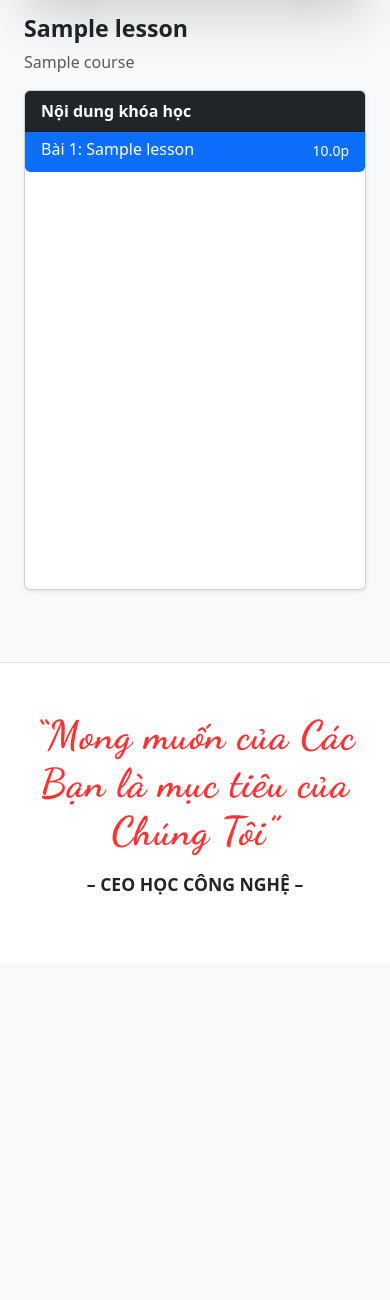
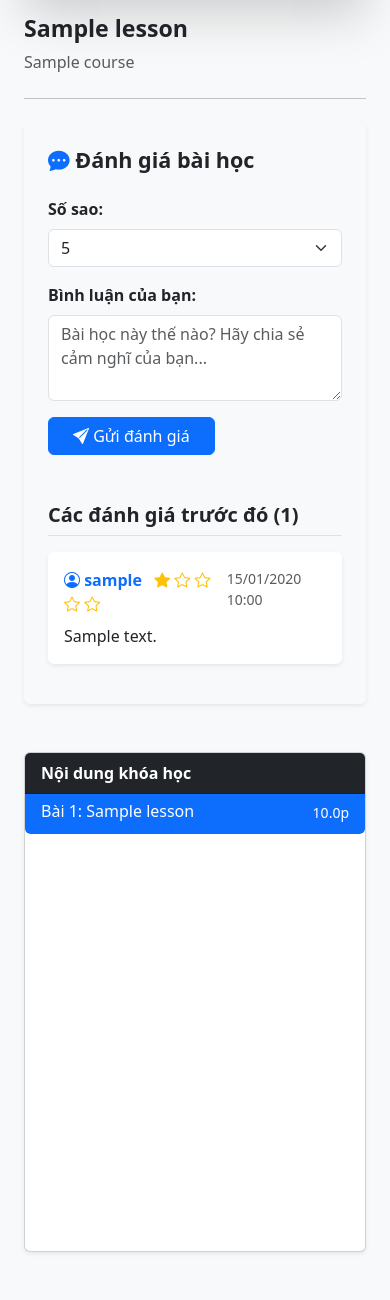
Before and after one commit to hdtrung2005-pixel/webhoconl, a Django app: page /course/1/lesson/1/ in a window 390 px wide. Shown: the part 340-1640 px from the top of the page. Before the commit the page ends 1235 px from the top, so only its background shows below. Run offline with Django 5.2, Linux system fonts and the light colour scheme; a user stored in the database is signed in; tables that the repository leaves empty hold one stand-in row (values such as "Sample post").

Commit message:
khoi tao du an

```diff
--- a/webhoconline/app/forms.py
+++ b/webhoconline/app/forms.py
@@ -1,6 +1,7 @@
-
 from django import forms
 from django.contrib.auth.models import User
+from .models import LessonReview
+
 
 class ProfileForm(forms.ModelForm):
     class Meta:
@@ -16,3 +17,25 @@ class ProfileForm(forms.ModelForm):
             'last_name': forms.TextInput(attrs={'class': 'form-control'}),
             'email': forms.EmailInput(attrs={'class': 'form-control'}),
         }
+
+# --- chức năng Đánh giá ---
+class ReviewForm(forms.ModelForm):
+    class Meta:
+        model = LessonReview
+        fields = ['rating', 'comment']
+
+        # Cấu hình giao diện cho form
+        widgets = {
+            'rating': forms.Select(attrs={'class': 'form-select'}),
+            'comment': forms.Textarea(attrs={
+                'class': 'form-control',
+                'rows': 3,
+                'placeholder': 'Bài học này thế nào? Hãy chia sẻ cảm nghĩ của bạn...'
+            }),
+        }
+
+        # Nhãn hiển thị
+        labels = {
+            'rating': 'Đánh giá (Sao)',
+            'comment': 'Bình luận'
+        }
--- a/webhoconline/app/templates/app/watch_lesson.html
+++ b/webhoconline/app/templates/app/watch_lesson.html
@@ -11,6 +11,58 @@
             </div>
             <h3 class="fw-bold">{{ current_lesson.title }}</h3>
             <p class="text-muted">{{ course.title }}</p>
+
+            <hr class="my-4">
+
+            <div class="bg-light p-4 rounded shadow-sm mb-5">
+                <h4 class="fw-bold mb-4"><i class="bi bi-chat-dots-fill text-primary"></i> Đánh giá bài học</h4>
+
+                <form method="POST" class="mb-5">
+                    {% csrf_token %}
+                    <div class="row">
+                        <div class="col-md-3 mb-3">
+                            <label class="fw-bold form-label">Số sao:</label>
+                            {{ form.rating }}
+                        </div>
+                        <div class="col-md-12 mb-3">
+                            <label class="fw-bold form-label">Bình luận của bạn:</label>
+                            {{ form.comment }}
+                        </div>
+                    </div>
+                    <button type="submit" class="btn btn-primary px-4">
+                        <i class="bi bi-send-fill"></i> Gửi đánh giá
+                    </button>
+                </form>
+
+                <h5 class="fw-bold border-bottom pb-2 mb-3">Các đánh giá trước đó ({{ reviews.count }})</h5>
+
+                <div class="review-list">
+                    {% for review in reviews %}
+                    <div class="card mb-3 border-0 shadow-sm">
+                        <div class="card-body">
+                            <div class="d-flex justify-content-between">
+                                <div>
+                                    <strong class="text-primary"><i class="bi bi-person-circle"></i> {{ review.user.username }}</strong>
+                                    <span class="ms-2 text-warning">
+                                        {% for i in "12345" %}
+                                        {% if forloop.counter <= review.rating %}
+                                        <i class="bi bi-star-fill"></i>
+                                        {% else %}
+                                        <i class="bi bi-star"></i>
+                                        {% endif %}
+                                        {% endfor %}
+                                    </span>
+                                </div>
+                                <small class="text-muted">{{ review.created_at|date:"d/m/Y H:i" }}</small>
+                            </div>
+                            <p class="card-text mt-2 text-dark">{{ review.comment }}</p>
+                        </div>
+                    </div>
+                    {% empty %}
+                    <p class="text-center text-muted py-3">Chưa có đánh giá nào. Hãy là người đầu tiên!</p>
+                    {% endfor %}
+                </div>
+            </div>
         </div>
 
         <div class="col-md-4">
--- a/webhoconline/app/views.py
+++ b/webhoconline/app/views.py
@@ -1,58 +1,57 @@
 from django.shortcuts import render, get_object_or_404, redirect
 from django.contrib import messages
 from .models import *
-from .models import Course
 from django.contrib.auth.forms import UserCreationForm
 from django.contrib.auth import login
 from django.contrib.auth.decorators import login_required
 from django.db.models import Q
 from django.core.paginator import Paginator
-from .forms import ProfileForm
-from .models import Lesson
+from .forms import ProfileForm, ReviewForm
 
-# Gắn ổ khóa vào đây
+# --- CÁC HÀM VIEW ---
+
 @login_required
 def home(request):
     courses = Course.objects.all()
     return render(request, 'app/home.html', {'courses': courses})
+
 def detail(request, course_id):
     course = get_object_or_404(Course, pk=course_id)
     user_has_course = False
 
-    # Nếu đã đăng nhập, kiểm tra xem đã mua chưa
+    # Kiểm tra user đã mua khóa học chưa
     if request.user.is_authenticated:
-        pass
+        # Kiểm tra trong bảng OrderItem xem user đã mua course này chưa
+        has_bought = OrderItem.objects.filter(order__user=request.user, course=course).exists()
+        if has_bought:
+            user_has_course = True
+
     return render(request, 'app/detail.html', {
         'course': course,
-        'user_has_course': user_has_course # Truyền biến này sang HTML
+        'user_has_course': user_has_course
     })
+
 def register(request):
     if request.method == 'POST':
         form = UserCreationForm(request.POST)
         if form.is_valid():
             user = form.save()
-            login(request, user)  # Đăng ký xong tự đăng nhập luôn
-            return redirect('home')  # Quay về trang chủ
+            login(request, user)
+            return redirect('home')
     else:
         form = UserCreationForm()
     return render(request, 'app/register.html', {'form': form})
+
 def add_to_cart(request, course_id):
-    # Lấy giỏ hàng hiện tại từ session (nếu chưa có thì tạo dict rỗng)
     cart = request.session.get('cart', {})
-
-    # Chuyển ID sang chuỗi để làm key lưu trữ
     course_id_str = str(course_id)
 
-    # Logic: Nếu có rồi thì +1, chưa có thì gán = 1
     if course_id_str in cart:
         cart[course_id_str] += 1
     else:
         cart[course_id_str] = 1
 
-    # Lưu ngược lại vào session
     request.session['cart'] = cart
-
-    # Chuyển hướng đến trang xem giỏ hàng
     return redirect('cart_detail')
 
 def cart_detail(request):
@@ -60,7 +59,6 @@ def cart_detail(request):
     cart_items = []
     total_price = 0
 
-    # Duyệt qua các ID trong giỏ để lấy thông tin chi tiết khóa học từ Database
     for course_id, quantity in cart.items():
         course = get_object_or_404(Course, pk=course_id)
         subtotal = course.price * quantity
@@ -78,29 +76,22 @@ def cart_detail(request):
 
 def remove_from_cart(request, course_id):
     cart = request.session.get('cart', {})
-
-    # Chuyển ID sang chuỗi (vì key trong session là chuỗi)
     course_id_str = str(course_id)
 
-    # Kiểm tra xem sản phẩm có trong giỏ không, có thì xóa
     if course_id_str in cart:
         del cart[course_id_str]
 
-    # Lưu lại session mới (QUAN TRỌNG: Quên dòng này là không xóa được)
     request.session['cart'] = cart
+    return redirect('cart_detail')
 
-    # Xóa xong thì load lại trang giỏ hàng
-    return redirect('cart_detail')
-@login_required  # Nhớ dòng này để bắt buộc đăng nhập mới được thanh toán
+@login_required
 def checkout(request):
     cart = request.session.get('cart', {})
 
-    # 1. Nếu giỏ hàng trống
     if not cart:
         messages.warning(request, "Giỏ hàng của bạn đang trống!")
         return redirect('cart_detail')
 
-    # 2. Tạo đơn hàng chính
     order = Order.objects.create(
         user=request.user,
         total_price=0
@@ -108,59 +99,51 @@ def checkout(request):
 
     total_price = 0
 
-    # 3. Duyệt qua giỏ hàng (Lưu ý: item ở đây chính là số lượng)
     for course_id, quantity in cart.items():
         try:
             course = Course.objects.get(id=course_id)
-
-            # Tạo chi tiết đơn hàng
             OrderItem.objects.create(
                 order=order,
                 course=course,
-                price=course.price, # <--- LẤY GIÁ TỪ DATABASE (Đúng)
-                quantity=quantity   # <--- LẤY SỐ LƯỢNG TỪ GIỎ (Đúng)
+                price=course.price,
+                quantity=quantity
             )
-
-            # Cộng dồn tổng tiền
             total_price += course.price * quantity
 
         except Course.DoesNotExist:
             continue
 
-    # 4. Cập nhật tổng tiền và xóa giỏ hàng
     order.total_price = total_price
     order.save()
 
-    request.session['cart'] = {} # Xóa sạch giỏ hàng
+    request.session['cart'] = {}
     messages.success(request, "Đặt hàng thành công! Cảm ơn bạn.")
     return redirect('home')
+
 @login_required
 def order_history(request):
-    # Lấy danh sách đơn hàng của user, xếp theo ngày mới nhất
     orders = Order.objects.filter(user=request.user).order_by('-created_at')
     return render(request, 'app/order_history.html', {'orders': orders})
+
 def search(request):
-    query = request.GET.get('q', '') # Lấy từ khóa người dùng nhập (nếu không có thì để rỗng)
+    query = request.GET.get('q', '')
     courses = []
 
     if query:
-        # Tìm các khóa học có Tiêu đề HOẶC Mô tả chứa từ khóa (icontains = không phân biệt hoa thường)
         courses = Course.objects.filter(
             Q(title__icontains=query) | Q(description__icontains=query)
         )
 
     return render(request, 'app/search.html', {'courses': courses, 'query': query})
-#chức năng tìm kiếm
+
 def all_courses(request):
-    courses_list = Course.objects.all().order_by('-id') # Lấy tất cả, mới nhất lên đầu
-    categories = Category.objects.all() # Lấy danh mục để làm bộ lọc
+    courses_list = Course.objects.all().order_by('-id')
+    categories = Category.objects.all()
 
-    # 1. Xử lý lọc theo danh mục (nếu user bấm vào sidebar)
     cate_id = request.GET.get('category')
     if cate_id:
         courses_list = courses_list.filter(category_id=cate_id)
 
-    # 2. Phân trang (Mỗi trang hiện 6 khóa học)
     paginator = Paginator(courses_list, 6)
     page_number = request.GET.get('page')
     page_obj = paginator.get_page(page_number)
@@ -170,7 +153,7 @@ def all_courses(request):
         'categories': categories,
         'current_cate': cate_id
     })
-#lộ trình
+
 def roadmap_list(request):
     roadmaps = Roadmap.objects.all()
     return render(request, 'app/roadmap.html', {'roadmaps': roadmaps})
@@ -178,10 +161,9 @@ def roadmap_list(request):
 def roadmap_detail(request, pk):
     roadmap = get_object_or_404(Roadmap, pk=pk)
     return render(request, 'app/roadmap_detail.html', {'roadmap': roadmap})
-#hồ sơ cá nhân
+
 @login_required
 def profile(request):
-    # Xử lý khi người dùng bấm nút "Lưu thay đổi"
     if request.method == 'POST':
         form = ProfileForm(request.POST, instance=request.user)
         if form.is_valid():
@@ -189,39 +171,49 @@ def profile(request):
             messages.success(request, "Cập nhật hồ sơ thành công!")
             return redirect('profile')
     else:
-        # Nếu mới vào trang thì hiện thông tin cũ
         form = ProfileForm(instance=request.user)
 
     return render(request, 'app/profile.html', {'form': form})
-#video bài gỉang
+
 @login_required
 def watch_lesson(request, course_id, lesson_id):
     course = get_object_or_404(Course, pk=course_id)
+    lesson = get_object_or_404(Lesson, pk=lesson_id)
+    lessons = course.lessons.all()
 
-    # Lấy bài học hiện tại
-    lesson = get_object_or_404(Lesson, pk=lesson_id)
+    # Lấy danh sách đánh giá cũ
+    reviews = lesson.reviews.all().order_by('-created_at')
 
-    # Lấy danh sách tất cả bài học để hiển thị bên sidebar
-    lessons = course.lessons.all()
+    # Xử lý Form đánh giá
+    if request.method == 'POST':
+        form = ReviewForm(request.POST)
+        if form.is_valid():
+            review = form.save(commit=False)
+            review.user = request.user
+            review.lesson = lesson
+            review.save()
+            messages.success(request, "Cảm ơn bạn đã gửi đánh giá!")
+            return redirect('watch_lesson', course_id=course_id, lesson_id=lesson_id)
+    else:
+        form = ReviewForm()
 
     return render(request, 'app/watch_lesson.html', {
         'course': course,
         'current_lesson': lesson,
-        'lessons': lessons
+        'lessons': lessons,
+        'reviews': reviews,
+        'form': form,
     })
 
 @login_required
 def cancel_order(request, order_id):
-    # 1. Tìm đơn hàng theo ID và phải đúng là của người dùng đó (để tránh hủy đơn người khác)
     order = get_object_or_404(Order, pk=order_id, user=request.user)
 
-    # 2. Kiểm tra: Chỉ cho hủy nếu đơn đang ở trạng thái "Chờ xử lý"
     if order.status == 'Pending':
-        order.status = 'Canceled' # Chuyển trạng thái thành Đã hủy
+        order.status = 'Canceled'
         order.save()
         messages.success(request, "Đã hủy đơn hàng thành công!")
     else:
-        messages.error(request, "Đơn hàng này không thể hủy (Do đã hoàn thành hoặc đã hủy trước đó).")
+        messages.error(request, "Đơn hàng này không thể hủy.")
 
-    # 3. Quay lại trang lịch sử
     return redirect('order_history')
```
Also changed, not shown: webhoconline/app/models.py (+9 -0 lines), webhoconline/app/migrations/0006_lessonreview.py (added).
